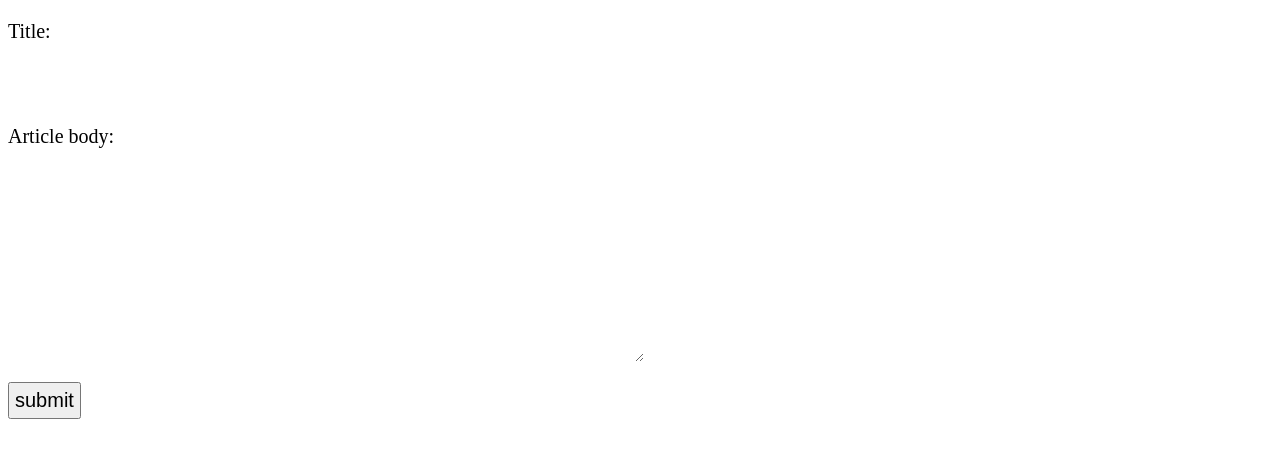
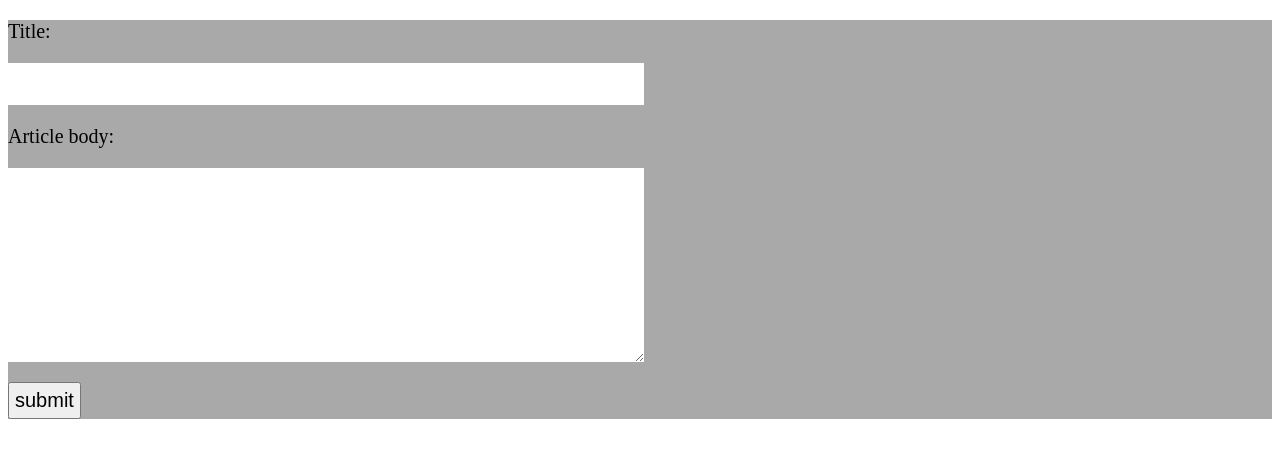
Before and after one commit to leollon/mysite-project, a Django app: page /blog/write/ in a window 1280 px wide. Shown: the top 458 px of the page. Run offline with Django 3.2, Linux system fonts and the light colour scheme.

Commit message:
add class=manage-article-form

```diff
--- a/article/templates/article_write.html
+++ b/article/templates/article_write.html
@@ -5,7 +5,7 @@
     <link rel="stylesheet" href="{% static "css/mystyle.css" %}">
 </head>
 <body>
-    <form action="{% url 'article:edit' article.id %}" method="post">
+    <form class="manage-article-form" action="{% url 'article:edit' article.id %}" method="post">
         {% for field in form %}
             <div class="form-group">
                 <p class="article-tag">{{ field.label_tag }}</p>
```
